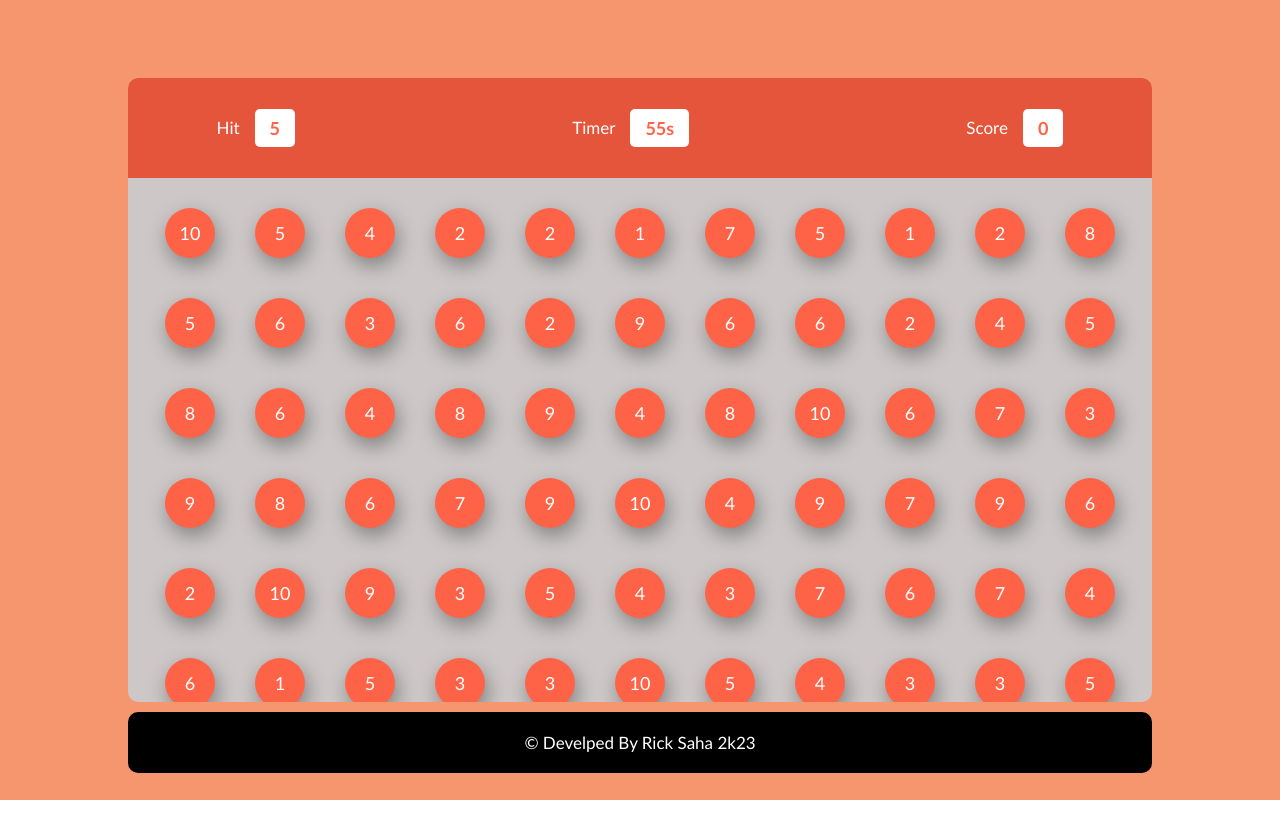
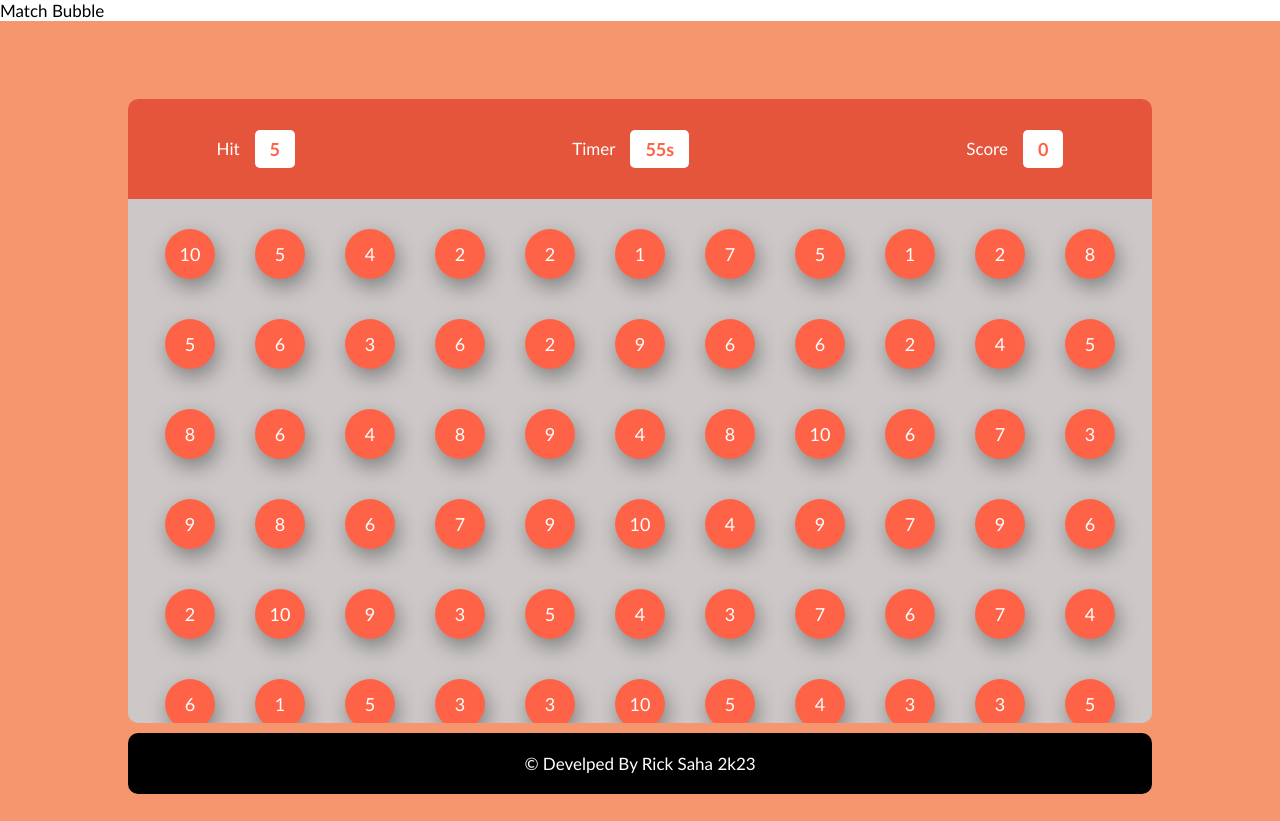
Before and after one commit to rick2k2/Match_bubble_By_Rick, a plain HTML site: page index.html in a window 1280 px wide. Before the commit the page ends 800 px from the top, so only its background shows below. Drawn offline with Linux system fonts and the light colour scheme.

Commit message:
Added all file game js Bubble match

```diff
--- a/index.html
+++ b/index.html
@@ -7,6 +7,7 @@
     <link rel="stylesheet" href="./index.css"/>
 </head>
 <body>
+    <h2>Match Bubble</h2>
     <div class="container">
         <p id="message"></p>
         <div class="panel">
```
